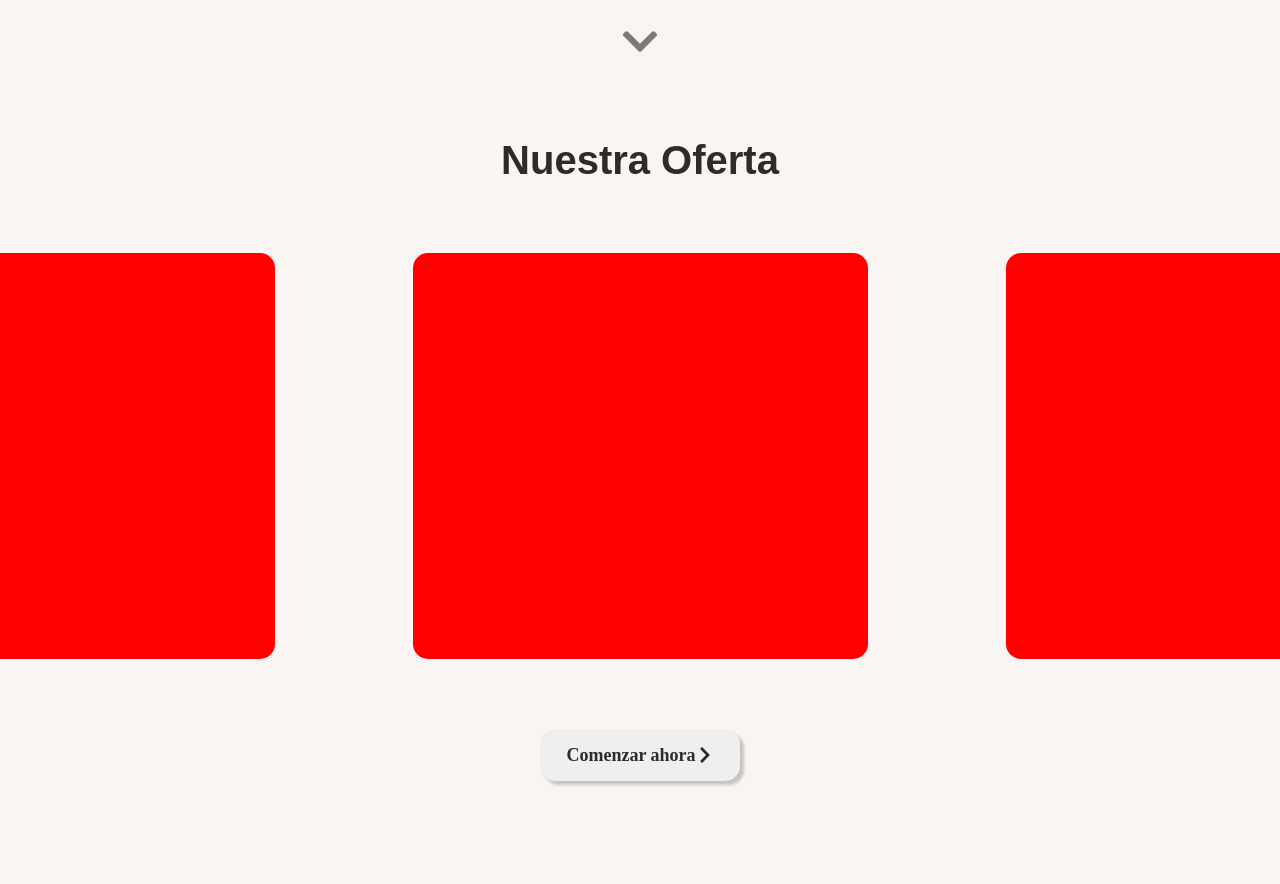
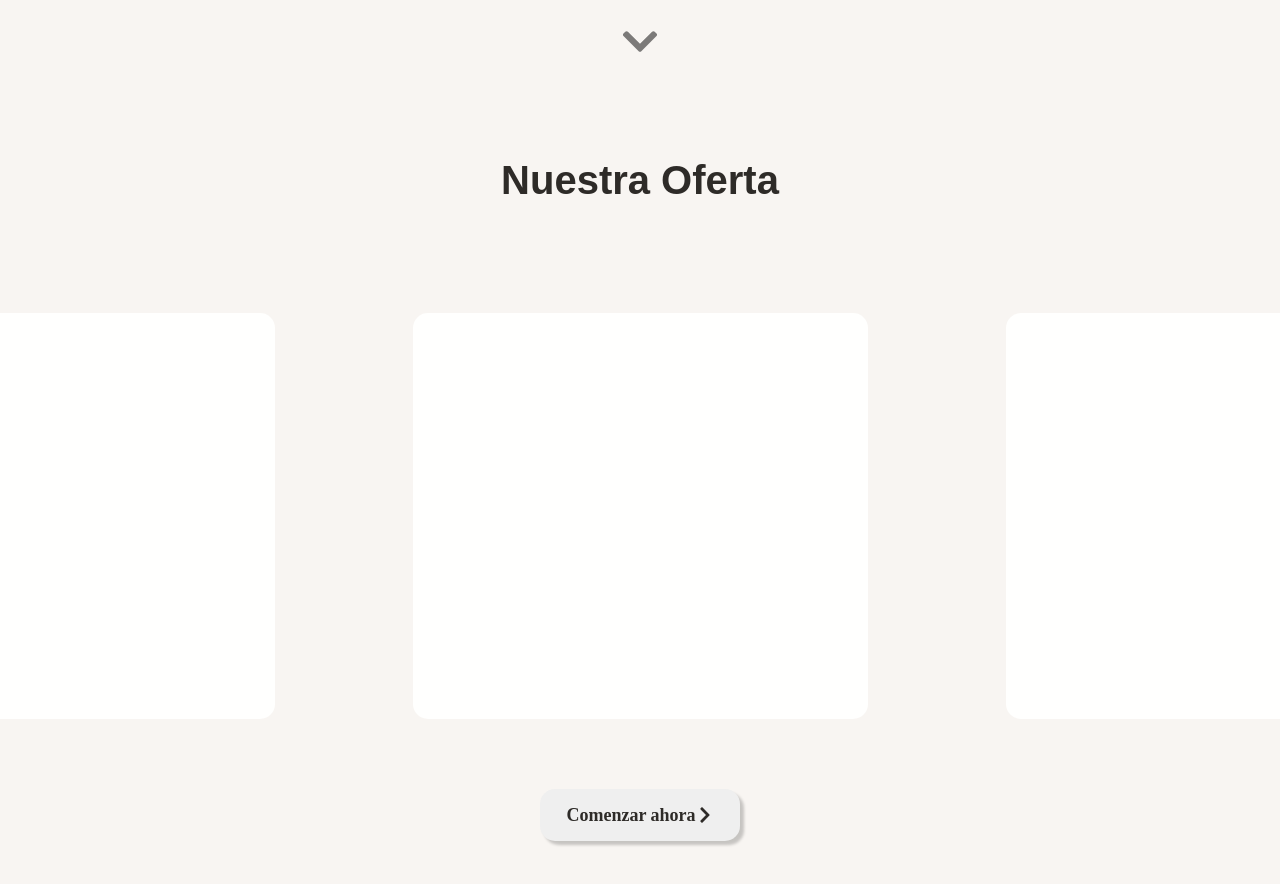
Before and after one commit to santiagohernandezs/Beemo, a React (Create React App) app: page / in a window 1280 px wide. Shown: the part 720-1604 px from the top of the page. Built offline with nearby package versions, Linux system fonts and the light colour scheme.

Commit message:
Update of Nuestra Oferta

```diff
--- a/src/App.css
+++ b/src/App.css
@@ -142,11 +142,17 @@ button:hover {
   font-family: 'Raleway', sans-serif;
   font-size: 20px;
   color: var(--brown-primary);
+  margin-top: 20px;
+}
+
+.aboutTitle > h1{
+  color: #2E2B28;
 }
 
 .cards{
   display: flex;
   justify-content: center;
+  margin-top: 20px;
 }
 
 .cardscontainer{
@@ -154,12 +160,13 @@ button:hover {
   grid-template-columns: repeat(3, 1fr);
   gap: 138px;
   padding: 70px 10px;
+  margin-top: 20px;
 }
 
 .card{
   width: 455px;
   height: 406px;
-  background: red;
+  background: var(--white-primary);
   border-radius: 15px;
 }
 
@@ -181,4 +188,5 @@ button:hover {
   font-weight: bolder;
   border-radius: 15px;
   box-shadow: var(--shadow-primary);
+  color: #2E2B28;
 }
```
